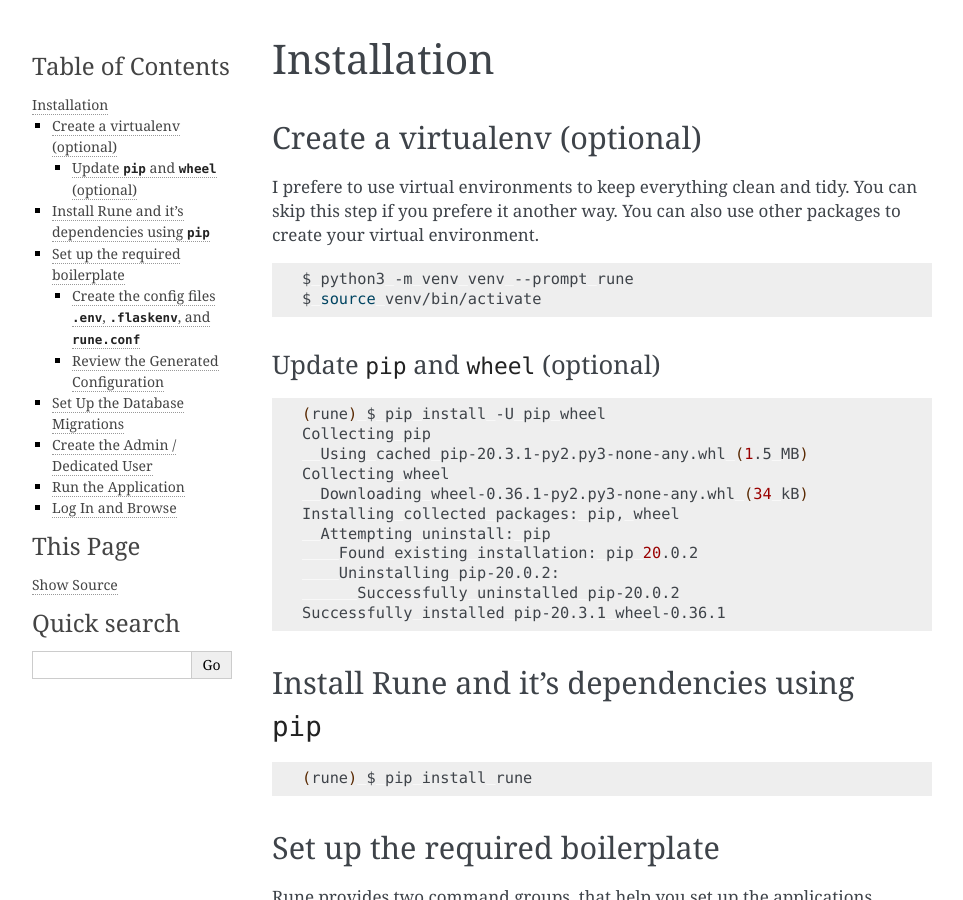
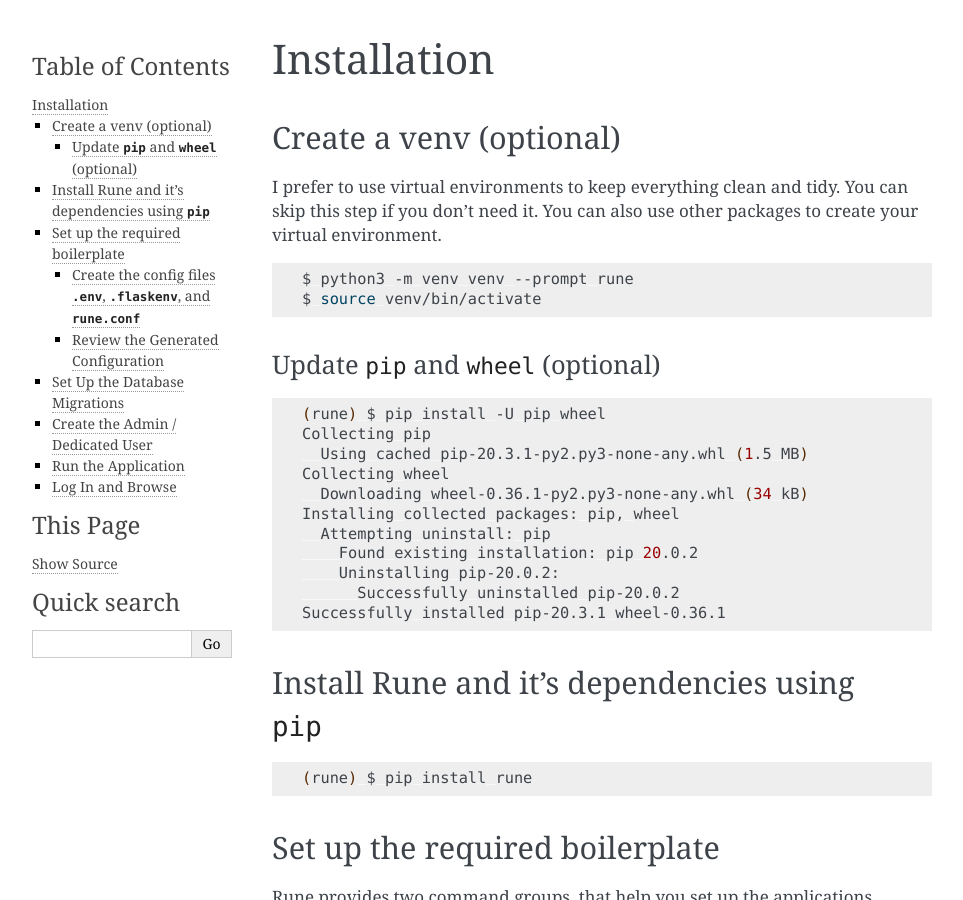
Before and after one commit to hfilimonescu/rune, a Sphinx documentation site: the page built from docs/usage/installation.rst, in a window 1280 px wide and 900 px high. Shown: the whole window, without its empty margins (148-1111 px from the left). Built offline with Sphinx 7.4.7, drawn with Linux system fonts in a browser that asks for light colours.

Commit message:
Fix rename virtualenv to venv

```diff
--- a/docs/usage/installation.rst
+++ b/docs/usage/installation.rst
@@ -1,11 +1,11 @@
 Installation
 ============
 
-Create a virtualenv (optional)
-------------------------------
+Create a venv (optional)
+------------------------
 
-I prefere to use virtual environments to keep everything clean and tidy.
-You can skip this step if you prefere it another way. You can also use
+I prefer to use virtual environments to keep everything clean and tidy.
+You can skip this step if you don't need it. You can also use
 other packages to create your virtual environment.
 
 .. code-block:: bash
```
